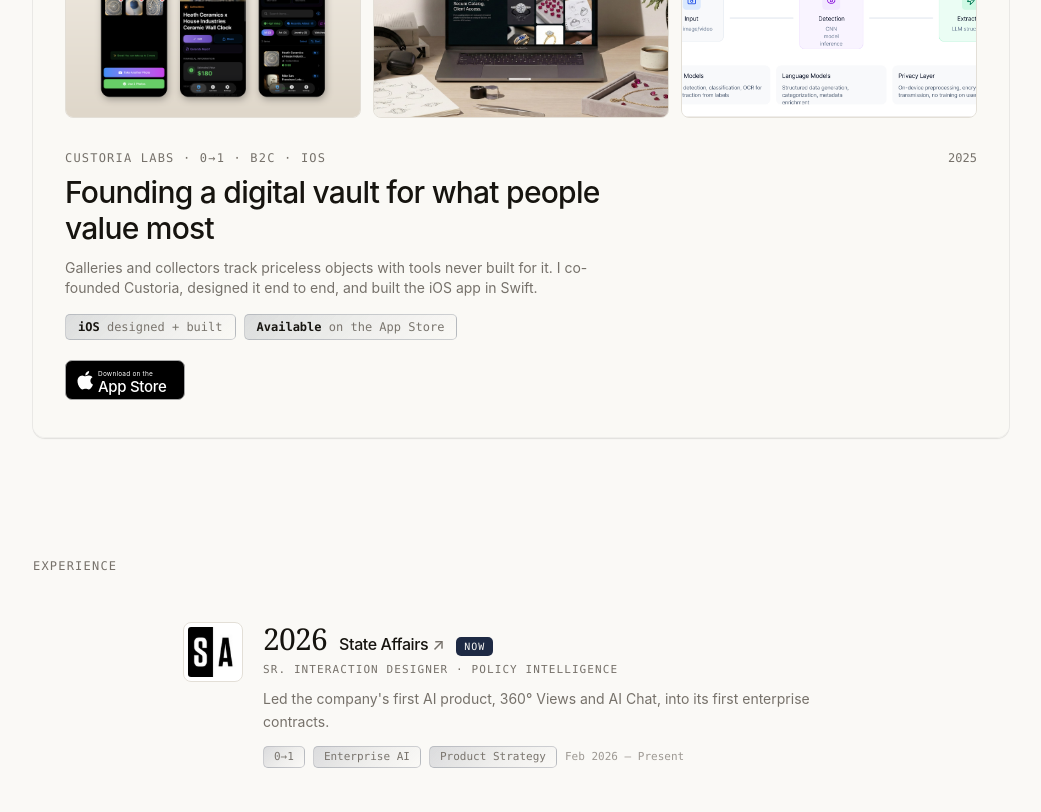
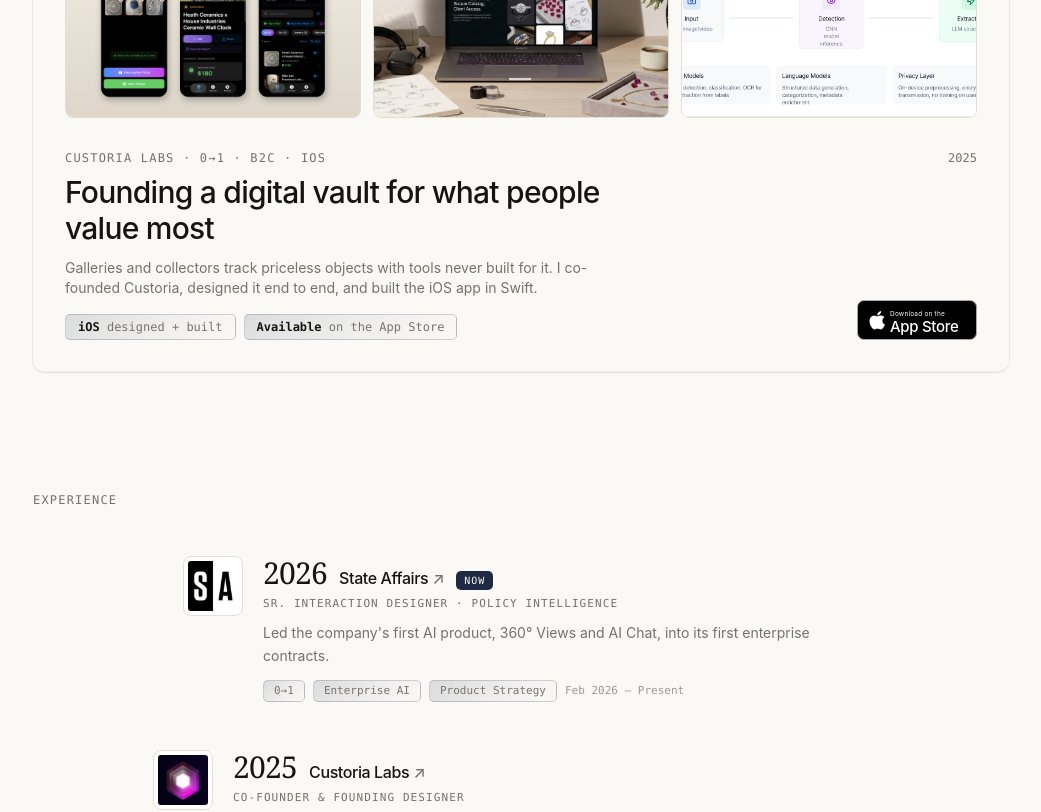
Before and after one commit to acaspx/portfolio-chops, a Next.js app: page / in a window 1280 px wide. Shown: the part 2366-3178 px from the top of the page, without its empty margins (119-1160 px from the left). Built offline with nearby package versions, Linux system fonts and the light colour scheme; no server answers.

Commit message:
WorkCard: anchor App Store badge to bottom-right, match card height

```diff
--- a/components/WorkCard.tsx
+++ b/components/WorkCard.tsx
@@ -97,18 +97,6 @@ export default function WorkCard({ work, index }: { work: Work; index: number })
               ))}
             </ul>
           )}
-          {work.appStore && (
-            <a
-              href={work.appStore}
-              target="_blank"
-              rel="noopener noreferrer"
-              onClick={(e) => e.stopPropagation()}
-              aria-label={`Download ${work.company} on the App Store`}
-              className="relative z-[2] mt-5 inline-block transition-transform hover:scale-[1.03] active:scale-[0.98]"
-            >
-              <AppStoreBadge className="h-10 w-auto" />
-            </a>
-          )}
         </div>
         <div className="flex items-center gap-4 font-mono text-xs text-muted shrink-0">
           <span>{work.year}</span>
@@ -117,6 +105,22 @@ export default function WorkCard({ work, index }: { work: Work; index: number })
           )}
         </div>
       </div>
+
+      {/* App Store badge anchored to the bottom-right corner so the card keeps
+          the same height as the others (no extra line). Sits above the stretched
+          link and stays independently clickable. */}
+      {work.appStore && (
+        <a
+          href={work.appStore}
+          target="_blank"
+          rel="noopener noreferrer"
+          onClick={(e) => e.stopPropagation()}
+          aria-label={`Download ${work.company} on the App Store`}
+          className="absolute bottom-6 right-6 z-[2] transition-transform hover:scale-[1.03] active:scale-[0.98] sm:bottom-8 sm:right-8"
+        >
+          <AppStoreBadge className="h-10 w-auto" />
+        </a>
+      )}
 
       {/* Stretched target makes the whole card actionable, while the App Store
           badge (z-2) stays independently clickable. A locked case opens the
```
Also changed, not shown: 1 other file (tests, documents, lock files or other folders).
